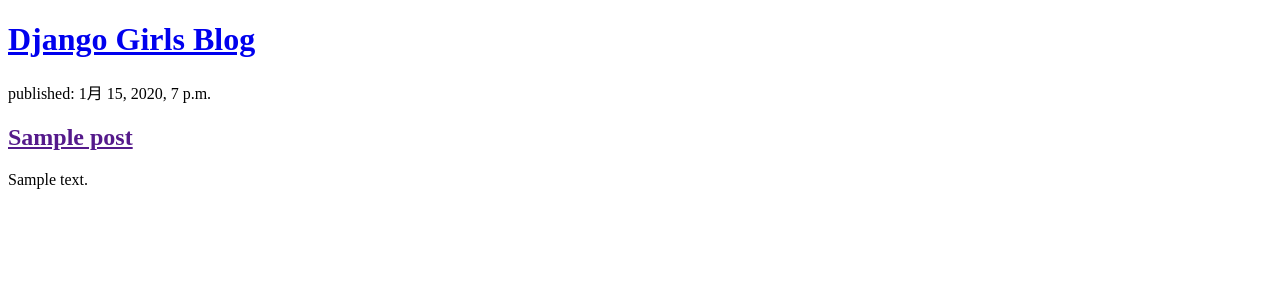
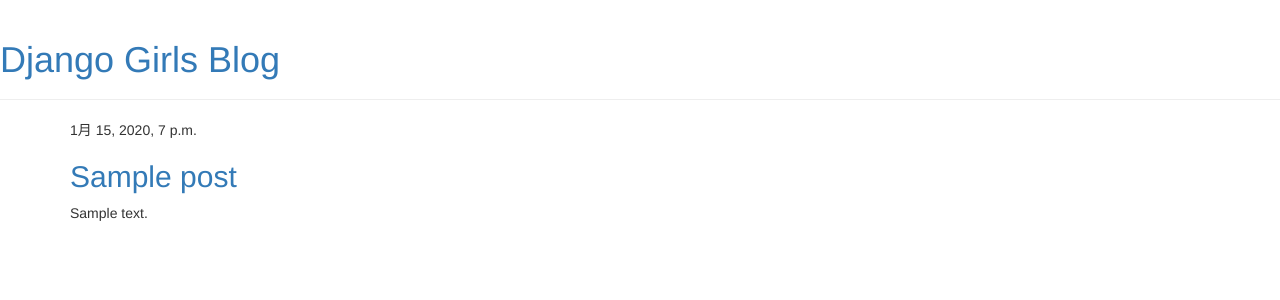
Before and after one commit to Sudatema/my-first-blog, a Django app: page / in a window 1280 px wide. Shown: the top 300 px of the page. Run offline with Django 3.2, Linux system fonts and the light colour scheme; tables that the repository leaves empty hold one stand-in row (values such as "Sample post"); some libraries are stand-ins or nearby versions.

Commit message:
Added view and template for detailed blog post as well as CSS for the site.

```diff
--- /dev/null
+++ b/blog/templates/blog/base.html
@@ -0,0 +1,27 @@
+{% load static %}
+<!DOCTYPE html>
+<html lang="ja">
+<head>
+    <meta charset="UTF-8">
+    <meta http-equiv="X-UA-Compatible" content="IE=edge">
+    <meta name="viewport" content="width=device-width, initial-scale=1.0">
+    <link rel="stylesheet" href="//maxcdn.bootstrapcdn.com/bootstrap/3.2.0/css/bootstrap.min.css">
+    <link rel="stylesheet" href="//maxcdn.bootstrapcdn.com/bootstrap/3.2.0/css/bootstrap-theme.min.css">
+    <link href="//fonts.googleapis.com/css?family=Lobster&subset=latin,latin-ext" rel="stylesheet" type="text/css">
+    <link rel="stylesheet" href="{% static 'css/blog.css' %}">
+    <title>Document</title>
+</head>
+<body>
+    <div class="page-header">
+        <h1><a href="/">Django Girls Blog</a></h1>
+    </div>
+    <div class="content container">
+        <div class="row">
+            <div class="col-md-8">
+            {% block content %}
+            {% endblock %}
+            </div>
+        </div>
+    </div>
+</body>
+</html>
--- a/blog/templates/blog/post_list.html
+++ b/blog/templates/blog/post_list.html
@@ -1,21 +1,18 @@
-<!DOCTYPE html>
-<html lang="ja">
-<head>
-    <meta charset="UTF-8">
-    <meta http-equiv="X-UA-Compatible" content="IE=edge">
-    <meta name="viewport" content="width=device-width, initial-scale=1.0">
-    <title>Document</title>
-</head>
+{% extends 'blog/base.html' %}
+{% load static %}
 <body>
-    <div>
-        <h1><a href="/">Django Girls Blog</a></h1>
-    </div>
-    {% for post in posts %}
-    <div>
-        <p>published: {{ post.published_date }}</p>
-        <h2><a href="">{{ post.title }}</a></h2>
-        <p>{{ post.text|linebreaksbr }}</p>
-    </div>
-{% endfor %}
+
+
+    {% block content %}
+        {% for post in posts %}
+            <div class="post">
+                <div class="date">
+                    {{ post.published_date }}
+                </div>
+                <h2><a href="{% url 'post_detail' pk=post.pk %}">{{ post.title }}</a></h2>
+                <p>{{ post.text|linebreaksbr }}</p>
+            </div>
+        {% endfor %}
+    {% endblock %}
 </body>
 </html>
```
Also changed, not shown: blog/templates/blog/post_detail.html (added, +13 -0 lines).
